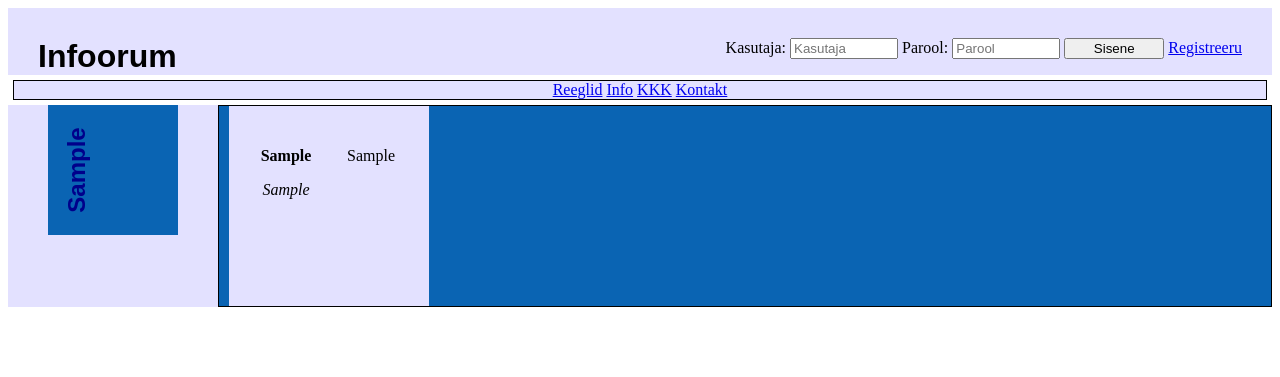
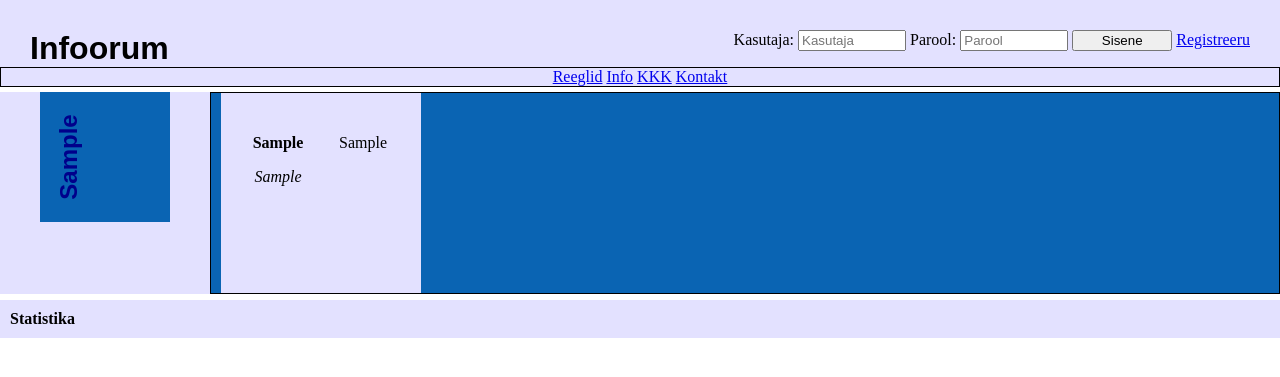
Before and after one commit to Martsim/BillboardX, a PHP site: page / in a window 1280 px wide. Shown: the top 377 px of the page. Run offline with PHP 8.4, Linux system fonts and the light colour scheme; tables that the repository leaves empty or names only in its code hold one stand-in row (values such as "Sample post").

Commit message:
statistika jalus, FB login, CSS, veits JS

```diff
--- a/index.php
+++ b/index.php
@@ -58,6 +58,7 @@ if(!empty($_POST["kasutaja"]) && !empty($_POST["parool"])){
     <script src="https://ajax.googleapis.com/ajax/libs/jquery/2.2.0/jquery.min.js"></script>
     <script src="cdn.js"></script>
     <script src="script.js"></script>
+    <script type="text/javascript" src="./fbapp/fb.js"></script>
 </head>
 <body>
 <div id="päis">
@@ -94,14 +95,15 @@ if(!empty($_POST["kasutaja"]) && !empty($_POST["parool"])){
 
     }else{//Log-in form:
         echo'
-        <form method="post" action="index.php">
+        <form id="login_form" method="post" action="index.php">
             <label for="kasutaja">Kasutaja: </label>
             <input type="text" name="kasutaja" placeholder="Kasutaja" id="kasutaja">
             <label for="parool">Parool: </label>
             <input type="password" name="parool" placeholder="Parool" id="parool">
             <input type="submit" value="Sisene">
-        <a href="regamine.php" >Registreeru</a>
-    </form>
+            <a href="regamine.php" >Registreeru</a>
+            <div class ="fb-login-button" data-scope = "public_profile,email" onlogin="checkLoginState();"></div>
+        </form>
         ';
     }
     ?>
@@ -115,7 +117,6 @@ if(!empty($_POST["kasutaja"]) && !empty($_POST["parool"])){
 </div>
 
 <div id="raam">
-
     <?php
     //
     //kategooriate/sisu laadimine AB-st
@@ -132,7 +133,7 @@ if(!empty($_POST["kasutaja"]) && !empty($_POST["parool"])){
         foreach($kategooriad as $kateg){
             $kategooria_id = $kateg['id'];
             echo '<div class="container">
-            <div class="kateg">'.$kateg['nimi'].'</div>
+            <div class="kateg"><span class="vert">'.$kateg['nimi'].'</span></div>
                 <div class="cont" id = "'.$kategooria_id.'">
                     ';
 
@@ -160,5 +161,8 @@ if(!empty($_POST["kasutaja"]) && !empty($_POST["parool"])){
     }
     ?>
 </div>
+<footer><div id="stats_nupp">Statistika</div>
+	<p id="stats"></p>
+</footer>
 </body>
 </html>
--- a/script.js
+++ b/script.js
@@ -82,4 +82,13 @@ $( document ).ready(function() {
 			e.preventDefault();
 		}
 	});
+    	$(window).load(function(){
+    		console.log("Leht laetud, laen nüüd statistika");
+    		$("#stats").load('/statistika.php');
+
+   	});
+	$('#stats_nupp').click(function(){
+    		$('#stats').slideToggle();
+    		$('body, html').animate({scrollTop:$('footer').offset().top},500)
+	});
 });
--- /dev/null
+++ b/statistika.php
@@ -0,0 +1,16 @@
+<?php
+/**
+ * Created by PhpStorm.
+ * User: rauno
+ * Date: 20.03.16
+ * Time: 19:33
+ */
+include('connect.php');
+
+$sth = $pdo->prepare("SELECT * FROM v_statistika;");
+$sth->execute();
+$stats = $sth->fetchAll();
+
+foreach($stats as $stat){
+    echo ucfirst($stat['nimi'])." kategoorias postitusi ".$stat['kokku'].".<br>";
+}
--- a/style.css
+++ b/style.css
@@ -1,3 +1,6 @@
+body{
+    margin: 0;
+}
 div{
     /*background-color: #E3E1FF;*/
     /*border-radius: 10px;*/
@@ -9,8 +12,8 @@ div{
 }
 
 .container{
-    overflow-x: scroll;
     background-color: #E3E1FF;
+    margin-bottom: 6px;
 }
 
 .container > div{
@@ -21,7 +24,6 @@ div{
     height:380px;
 }
 #raam{
-    background-color: #141BBF;
     padding: 0;
     margin: 0;
 }
@@ -39,7 +41,7 @@ div{
 
 #lingid{
     padding: 0;
-    margin: 5px;
+    margin: 0px 0px 5px 0;
     background-color: #E3E1FF;
 
     max-height: 40px;
@@ -165,3 +167,16 @@ input{
     z-index:1002;
     overflow: auto;
 }
+footer{
+    background-color:  #E3E1FF;
+    padding: 10px;
+}
+#stats_nupp{
+    font-weight: bold;
+}
+#stats_nupp:hover{
+    cursor:pointer;
+}
+#stats{
+    display:none;
+}
```
Also changed, not shown: regamine.php (+10 -6 lines).
